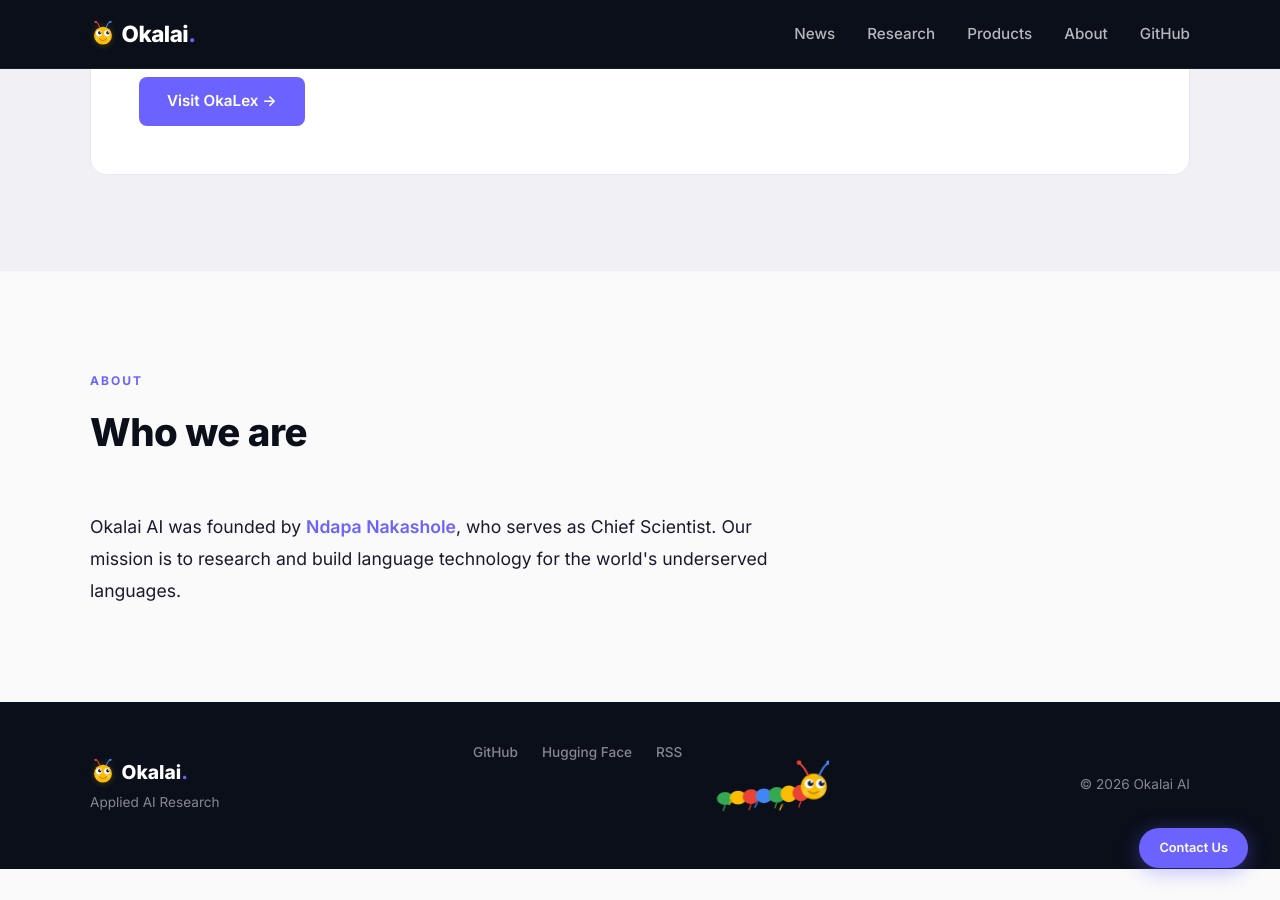
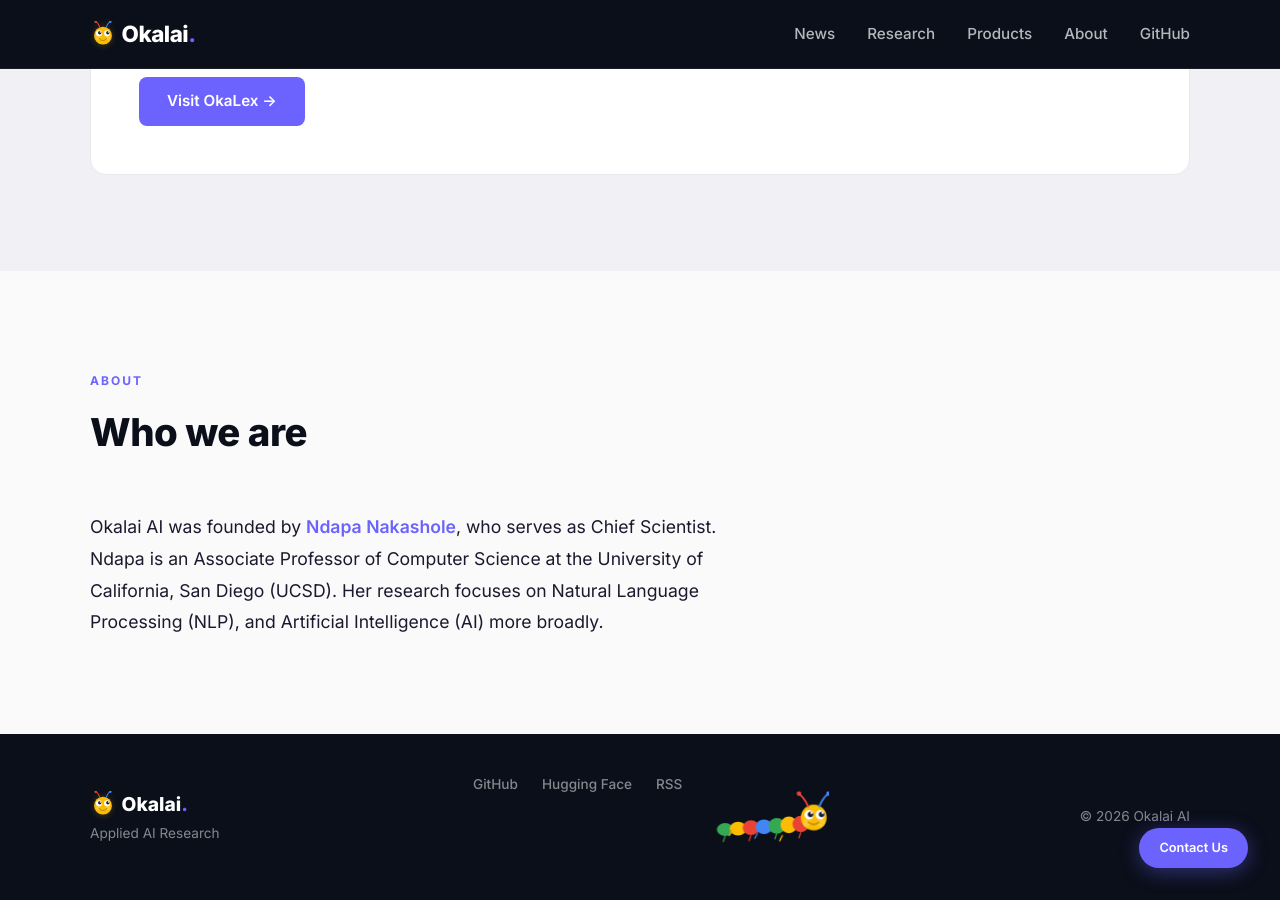
Before and after one commit to okalai-ai/okalai-site, a Jekyll site: the page built from index.md, in a window 1280 px wide and 900 px high, scrolled down 2968 px. Built offline with Jekyll 4.4.1, drawn with Linux system fonts in a browser that asks for light colours.

Commit message:
Add bio to About section

```diff
--- a/index.md
+++ b/index.md
@@ -194,7 +194,7 @@ title: Home
     </div>
     <div data-sr>
       <p style="font-size: 1.1rem; line-height: 1.8; max-width: 680px;">
-        Okalai AI was founded by <a href="https://ndapa.us" target="_blank" rel="noopener" style="color: #6c63ff; font-weight: 600;">Ndapa Nakashole</a>, who serves as Chief Scientist. Our mission is to research and build language technology for the world's underserved languages.
+        Okalai AI was founded by <a href="https://ndapa.us" target="_blank" rel="noopener" style="color: #6c63ff; font-weight: 600;">Ndapa Nakashole</a>, who serves as Chief Scientist. Ndapa is an Associate Professor of Computer Science at the University of California, San Diego (UCSD). Her research focuses on Natural Language Processing (NLP), and Artificial Intelligence (AI) more broadly.
       </p>
     </div>
   </div>
```
